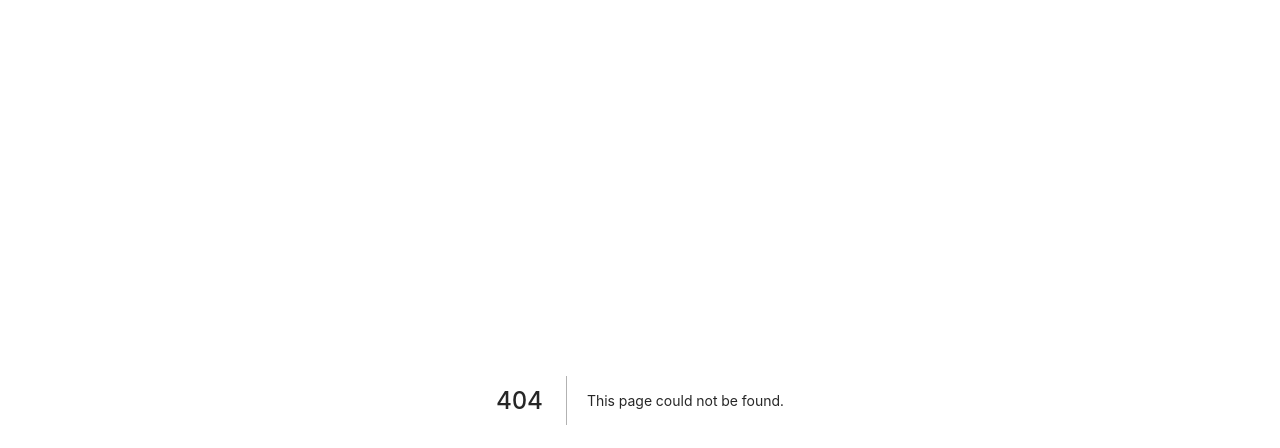
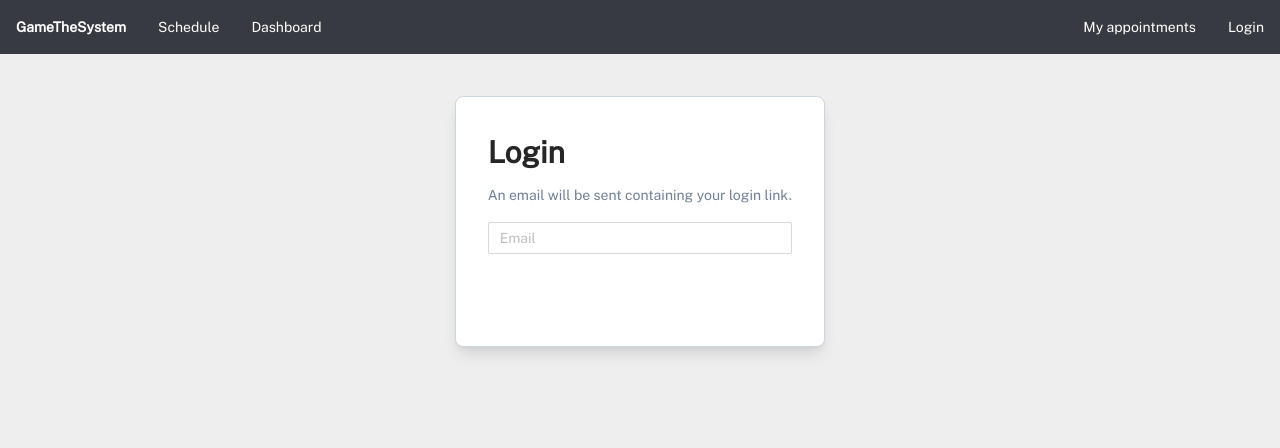
Before and after one commit to HACC2020/GameTheSystem, a Next.js app in the folder ui/: page /login in a window 1280 px wide. Before the commit this address had no page. Shown: the top 448 px of the page. Built offline with nearby package versions, Linux system fonts and the light colour scheme.

Commit message:
feat: create login page

```diff
--- /dev/null
+++ b/ui/components/Login/Login.jsx
@@ -0,0 +1,23 @@
+import React from 'react';
+import { Input } from 'antd';
+
+import Button from '../Button';
+
+function Login() {
+  return (
+    <div className="flex justify-center w-full">
+      <div className="inline-block transition-shadow duration-300 ease-in-out hover:shadow bg-white shadow-lg rounded-lg border border-solid border-gray-400 p-8">
+        <h1 className="text-3xl font-bold mb-2">Login</h1>
+        <div className="text-gray-600 mb-4">
+          An email will be sent containing your login link.
+        </div>
+        <Input placeholder="Email" />
+        <br />
+        <br />
+        <Button text="Send Magic Link" />
+      </div>
+    </div>
+  );
+}
+
+export default Login;
--- /dev/null
+++ b/ui/pages/login/index.js
@@ -0,0 +1,14 @@
+import Navbar from '../../components/Global/Navbar';
+import Login from '../../components/Login/Login';
+
+export default function Appointments() {
+  return (
+    <div className="body-color h-screen">
+      <Navbar />
+      <br />
+      <main className="p-5">
+        <Login />
+      </main>
+    </div>
+  );
+}
```
